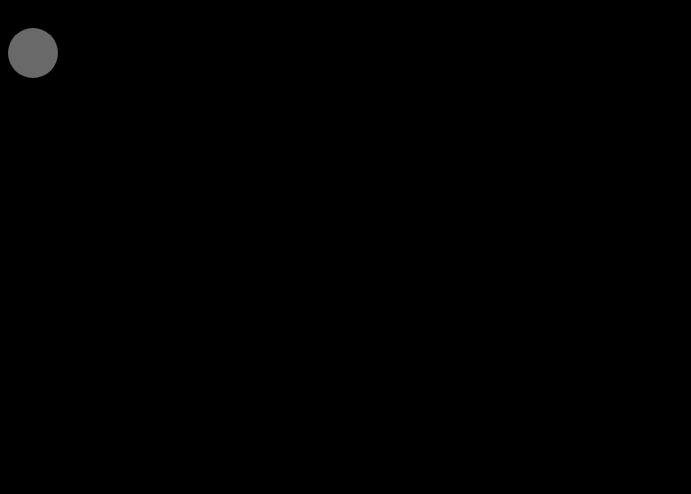
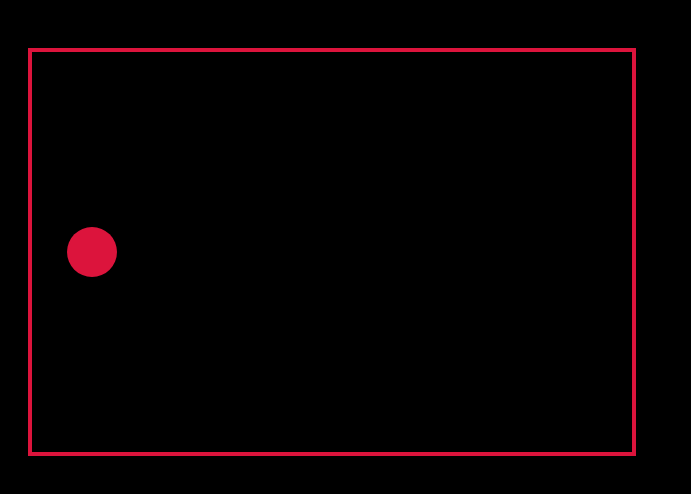
Before and after one commit to BachFugue/Vanilla-JS-Animations, a plain HTML site: page index.html in a window 1280 px wide. Shown: the whole page, without its empty margins (0-691 px from the left). Drawn offline with Linux system fonts and the light colour scheme.

Commit message:
use canvas and 2d context

```diff
--- a/index.html
+++ b/index.html
@@ -2,13 +2,10 @@
 	<head>
 		<meta charset="utf-8">
 		<style>
-			#circle{
-				width: 50px;
-				height: 50px;
-				left: 0px;
-				border-radius: 50px;
-				background-color: crimson;
-				position: relative;
+			canvas{
+				margin: 20px;
+				border: 4px solid crimson;
+
 			}
 			body {
 				background-color: black;
@@ -20,33 +17,22 @@
 	</head>
 	<body>
 
-		<div id="circle"></div>
+		<canvas id="animated-canvas" width="600" height="400"></canvas>
 
 		<script>
-			var ol=0;
-			var isPlaying = false;
-			var circleInterval;
 
-			function circleAnimation(time){
-				ol++;
-				document.getElementById("circle").style.left = ol + "px";
-				circleInterval = requestAnimationFrame(circleAnimation);
+
+			var canvas = document.getElementById("animated-canvas");
+			var context = canvas.getContext('2d');
+
+			function drawCircle(){
+				context.fillStyle = "crimson";
+				context.beginPath();
+				context.arc(60, canvas.height/2, 25, 0, 2 * Math.PI);
+				context.fill();
 			}
 
-			function mouseClicked(){
-				if(isPlaying){
-					isPlaying = false;
-					document.getElementById("circle").style.backgroundColor = "dimgrey";
-					cancelAnimationFrame(circleInterval);
-				}else{
-					isPlaying = true;
-					document.getElementById("circle").style.backgroundColor = "crimson";
-					circleInterval = requestAnimationFrame(circleAnimation);
-				}
-			}
-
-			document.getElementById("circle").addEventListener("click", mouseClicked);
-			document.getElementById("circle").style.backgroundColor = "dimgrey";
+			drawCircle();
 
 		</script>
 
```
